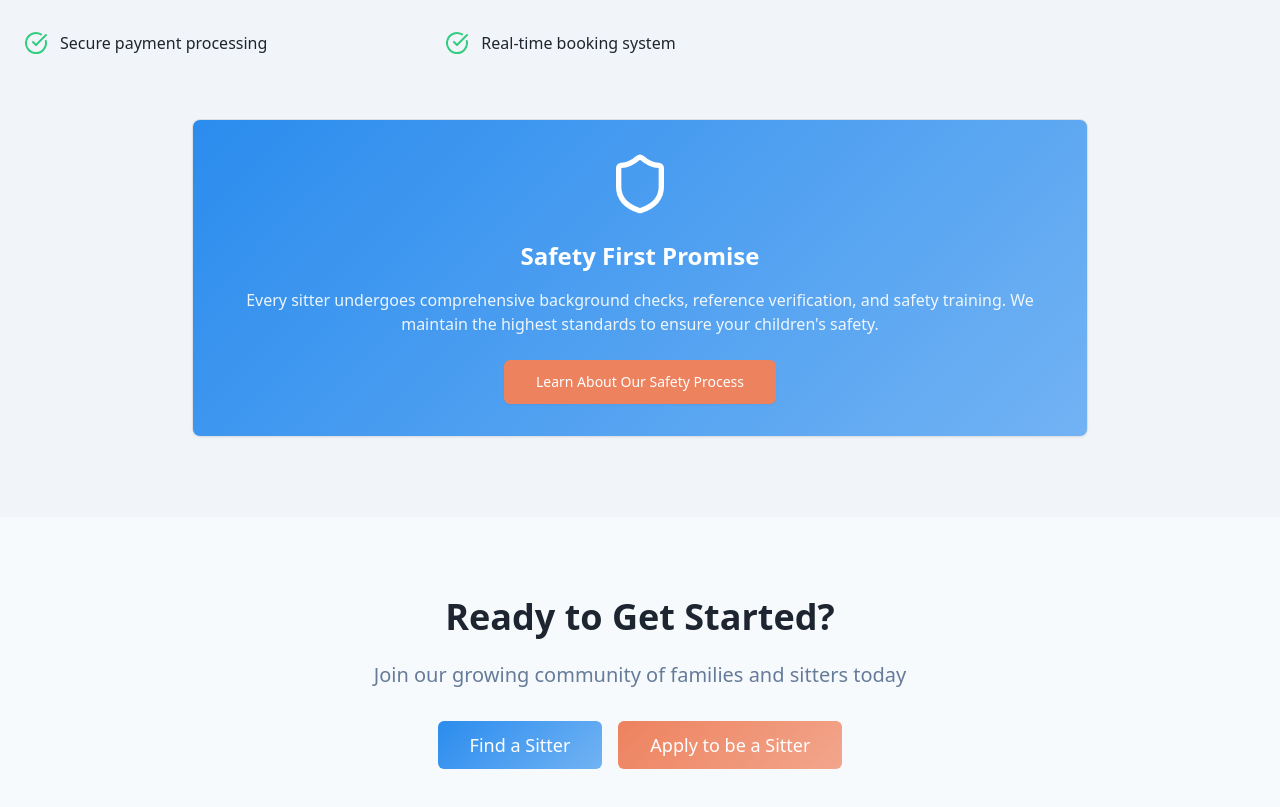
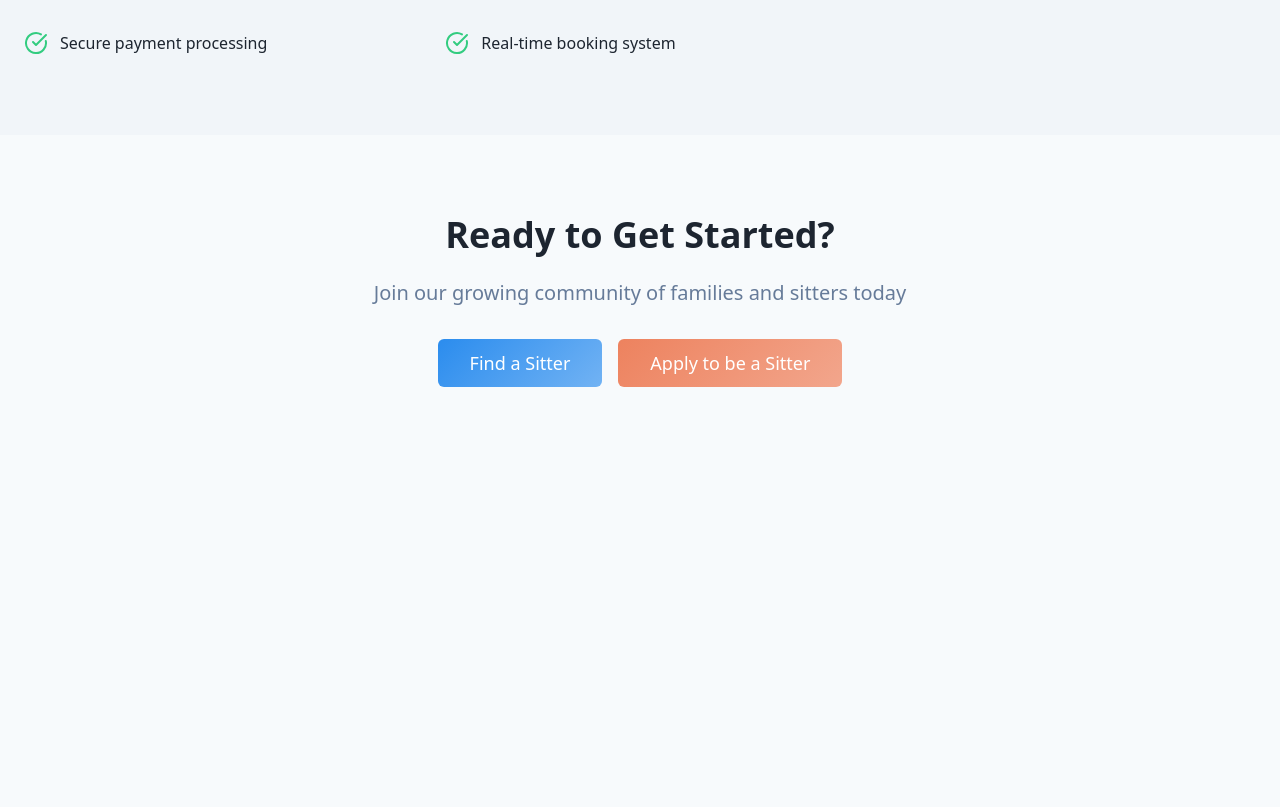
Before and after one commit to jivi28/sitter-squad-hub, a React (Vite) app: page /about in a window 1280 px wide. Shown: the part 1344-2151 px from the top of the page. After the commit the page ends 1811 px from the top, so only its background shows below. Built offline with nearby package versions, Linux system fonts and the light colour scheme.

Commit message:
Remove safety first promise

```diff
--- a/src/pages/About.tsx
+++ b/src/pages/About.tsx
@@ -105,23 +105,6 @@ const About = () => {
               ))}
             </div>
 
-            <div className="mt-16 max-w-4xl mx-auto">
-              <Card className="bg-gradient-hero text-primary-foreground">
-                <CardContent className="p-8 text-center">
-                  <Shield className="w-16 h-16 mx-auto mb-6" />
-                  <h3 className="text-2xl font-bold mb-4">
-                    Safety First Promise
-                  </h3>
-                  <p className="text-primary-foreground/90 mb-6">
-                    Every sitter undergoes comprehensive background checks, reference verification,
-                    and safety training. We maintain the highest standards to ensure your children's safety.
-                  </p>
-                  <Button variant="secondary" size="lg">
-                    Learn About Our Safety Process
-                  </Button>
-                </CardContent>
-              </Card>
-            </div>
           </div>
         </section>
 
```
